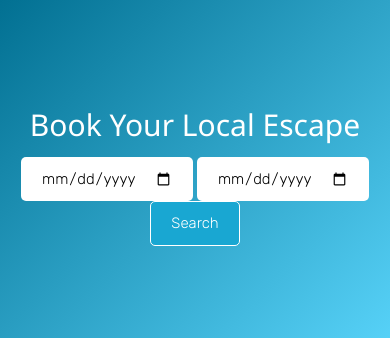
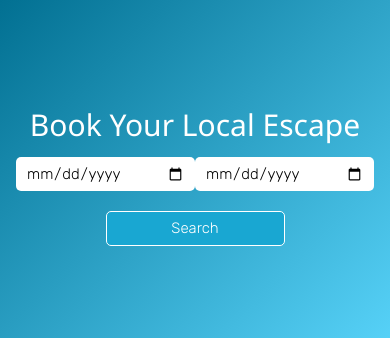
Before and after one commit to Pradeepsuthar/ORU_rooms_booking, a plain HTML site: page index.html in a window 390 px wide. Shown: the top 362 px of the page. Drawn offline with nearby package versions, Linux system fonts and the light colour scheme.

Commit message:
first commit

```diff
--- a/style.css
+++ b/style.css
@@ -233,4 +233,30 @@ input[type="submit"]:hover {
         margin-bottom: 10px;
         padding-bottom: 0;
     }
+
+    /* Form */
+input[type="date"] {
+    background-color: #fff;
+    border: none;
+    padding: 5px 10px 5px;
+    border-radius: 5px;
+    cursor: pointer;
+    width: 50%;
+    float: left;
 }
+input[type="submit"] {
+    background-color: #19a7d2;
+    color: #fff;
+    border: 1px solid #fff;
+    padding: 5px 10px 5px;
+    border-radius: 5px;
+    cursor: pointer;
+    width: 50%;
+    float: center;
+    margin-top: 20px;
+}
+input[type="submit"]:hover {
+    background-color: #027092;
+    color: #fff;
+}
+}
```
